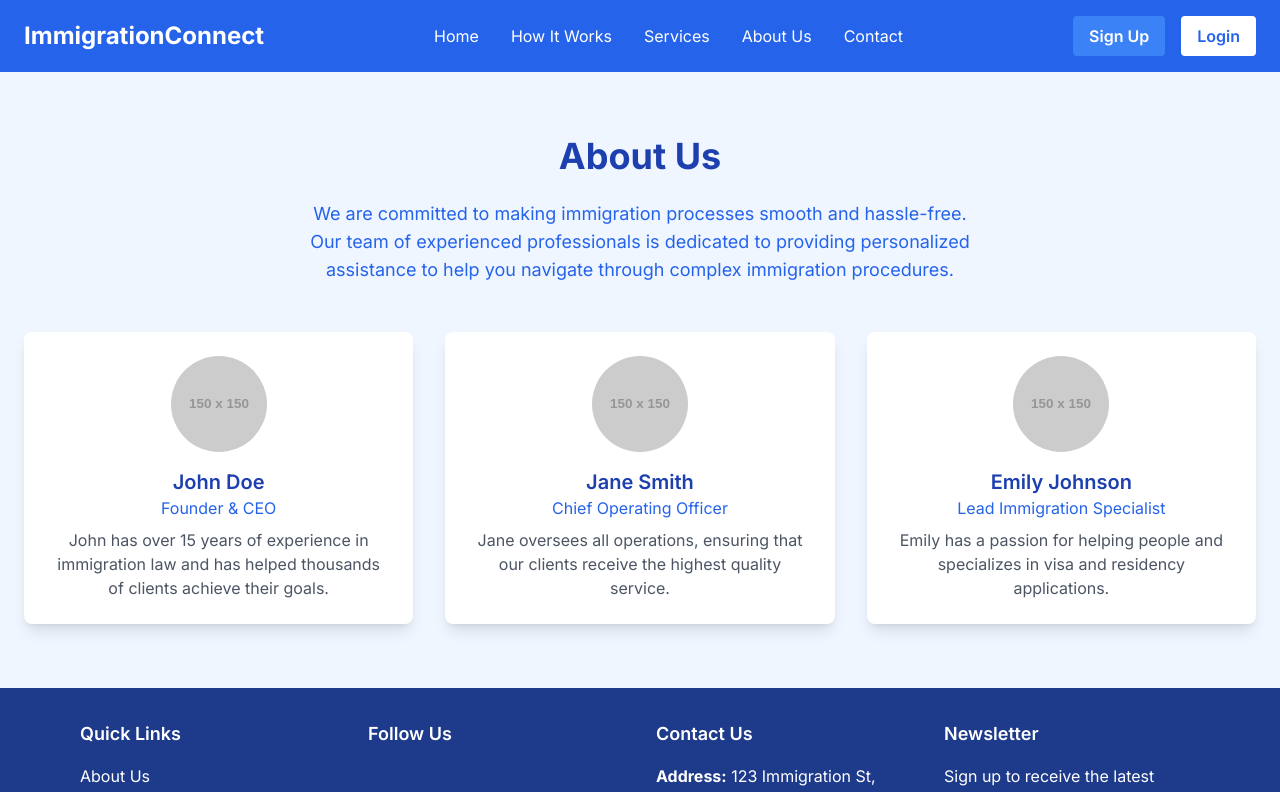
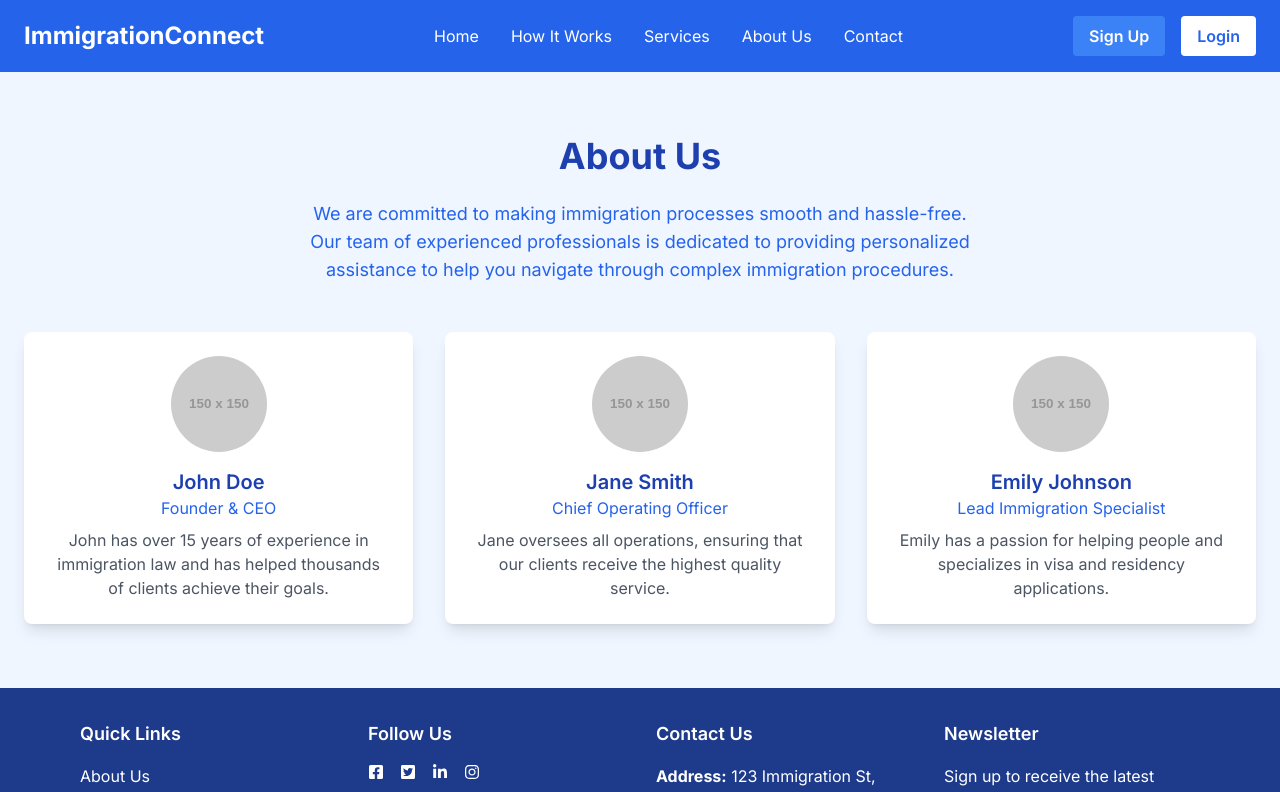
Before and after one commit to Ruwen-Yi/agent-finder, a Next.js app: page /about-us in a window 1280 px wide. Shown: the top 792 px of the page. Built offline with nearby package versions, Linux system fonts and the light colour scheme.

Commit message:
feat:add icon for social media

```diff
--- a/app/ui/footer.tsx
+++ b/app/ui/footer.tsx
@@ -1,4 +1,10 @@
-import Link from "next/link";
+import Link from 'next/link';
+import {
+  FaFacebookSquare,
+  FaInstagram,
+  FaLinkedinIn,
+  FaTwitterSquare,
+} from 'react-icons/fa';
 
 export default function Footer() {
   return (
@@ -34,7 +40,10 @@ export default function Footer() {
               </Link>
             </li>
             <li>
-              <Link href="/privacy-policy#terms-of-service" className="hover:text-blue-300">
+              <Link
+                href="/privacy-policy#terms-of-service"
+                className="hover:text-blue-300"
+              >
                 Terms of Service
               </Link>
             </li>
@@ -46,16 +55,16 @@ export default function Footer() {
           <h2 className="font-semibold text-lg mb-4">Follow Us</h2>
           <div className="flex space-x-4">
             <Link href="#" className="hover:text-blue-300">
-              <i className="fab fa-facebook-f"></i>
+              <FaFacebookSquare />
             </Link>
             <Link href="#" className="hover:text-blue-300">
-              <i className="fab fa-twitter"></i>
+              <FaTwitterSquare />
             </Link>
             <Link href="#" className="hover:text-blue-300">
-              <i className="fab fa-linkedin-in"></i>
+              <FaLinkedinIn />
             </Link>
             <Link href="#" className="hover:text-blue-300">
-              <i className="fab fa-instagram"></i>
+              <FaInstagram />
             </Link>
           </div>
         </div>
```
